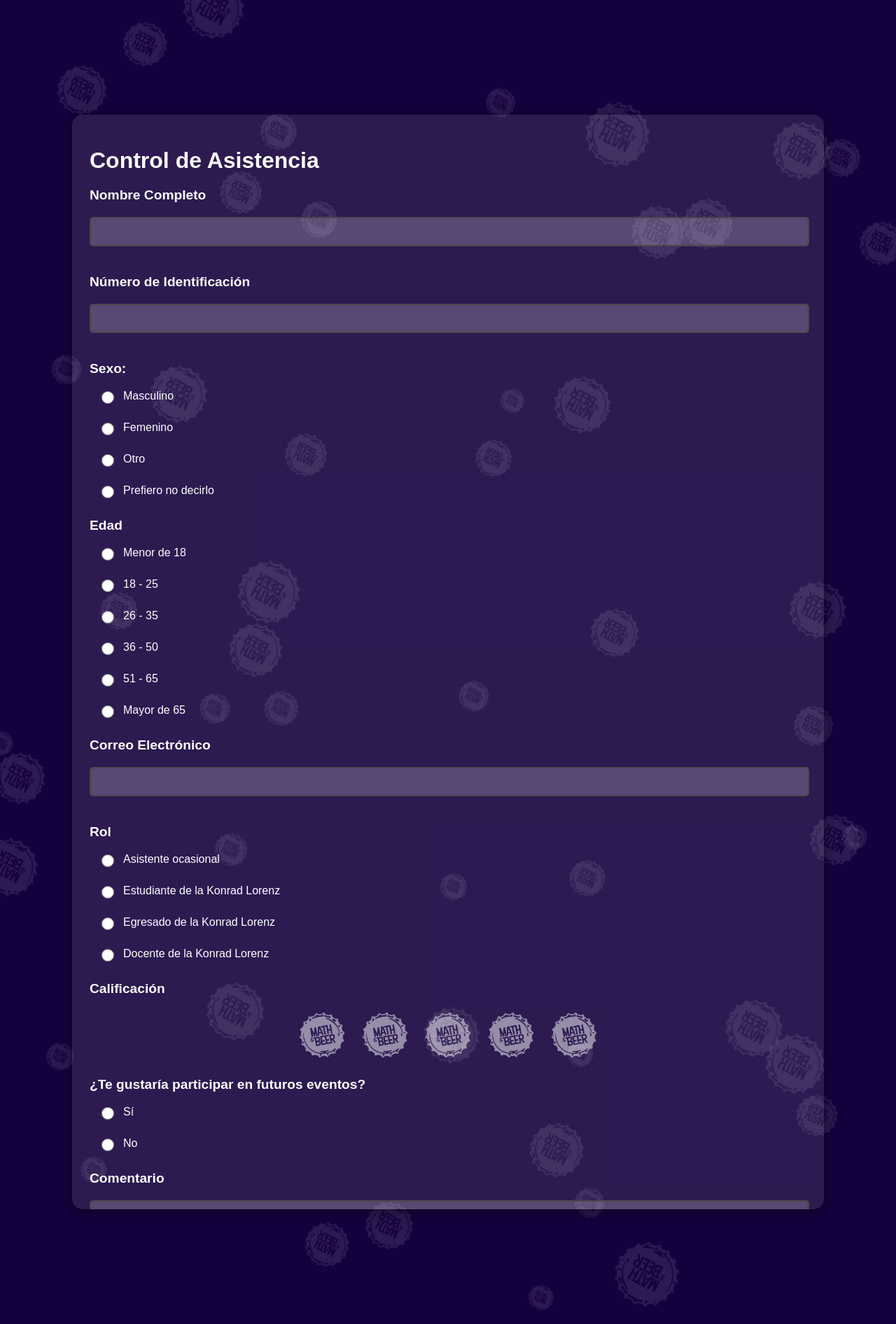
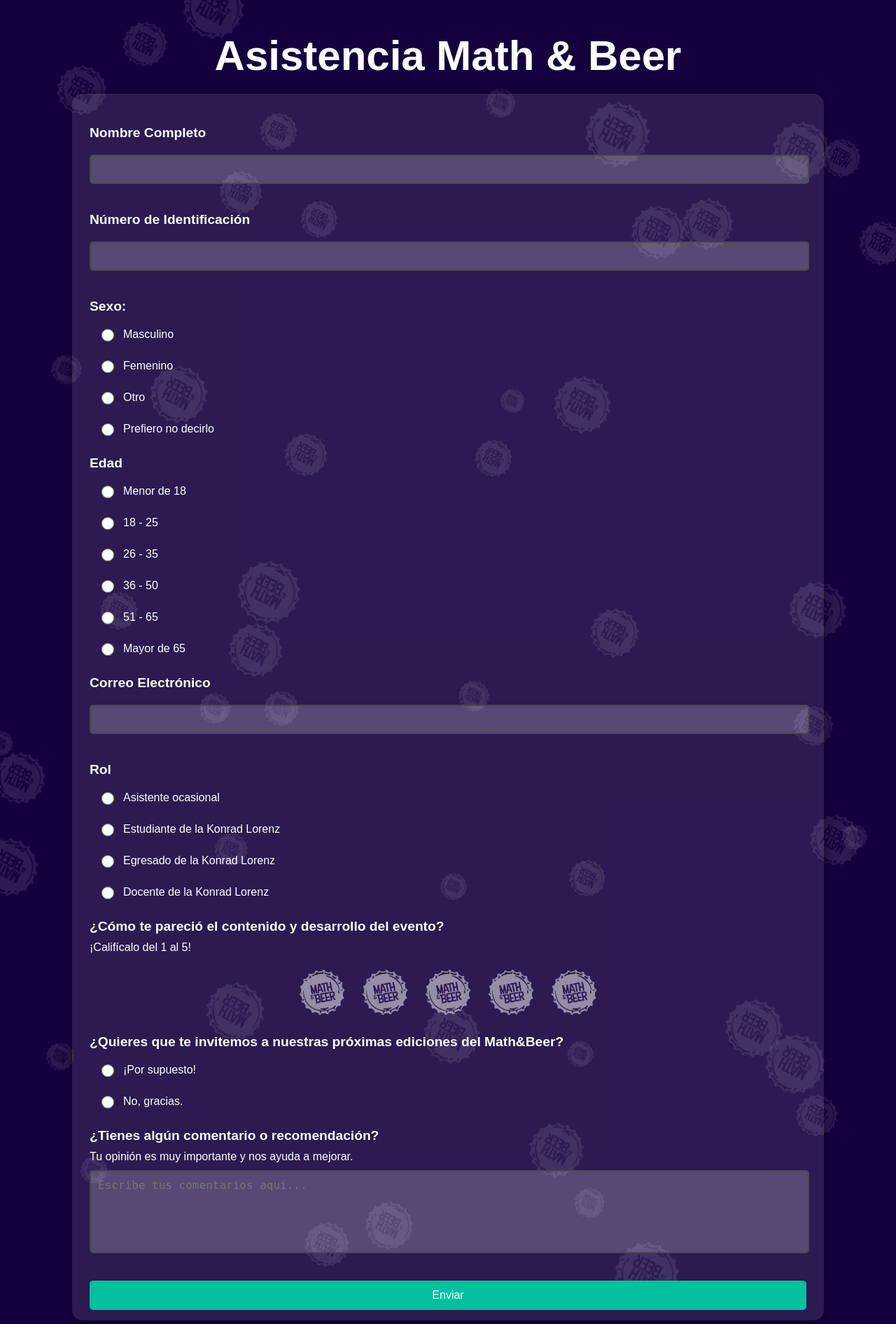
Before and after one commit to Nickdiaz14/Binary-Puzzle, a Flask app: page /forms in a window 1280 px wide. Shown: the whole page at 70% size. Run offline with Flask 3, Linux system fonts and the light colour scheme; some libraries are stand-ins or nearby versions.

Commit message:
Finish the forms view

```diff
--- a/app.py
+++ b/app.py
@@ -1,4 +1,5 @@
 from flask import Flask, render_template, request, jsonify
+from datetime import datetime
 import psycopg2
 import random
 import json
@@ -15,6 +16,38 @@ def play_matrix():
     matrix = eval(linea_especifica)
 
     return jsonify({'matrix': matrix})
+
+@app.route('/attendance', methods=['POST'])
+def attendance():
+    try:
+        connection = connect_db()
+        cursor = connection.cursor()
+
+        # Procesar los datos
+        nombre_completo = request.form['nombre_completo']
+        numero_identificacion = request.form['numero_identificacion']
+        sexo = request.form['sexo']
+        edad = request.form['edad']
+        correo_electronico = request.form['correo_electronico']
+        rol = request.form['rol']
+        calificacion = request.form['calificacion']
+        futuros_eventos = request.form['futuros_eventos']
+        comentario = request.form['comentario']
+        now = datetime.now()
+        fecha = f'{str(now.day).zfill(2)}/{str(now.month).zfill(2)}/{now.year}'
+        cursor.execute("""
+                INSERT INTO attendance
+                ("Fecha", "Nombre", "Identificación", "Sexo", "Edad", "Correo", "Rol", "Calificación", "Futuros_eventos", "Comentario")
+                VALUES (%s, %s, %s, %s, %s, %s, %s, %s, %s, %s);
+            """, (fecha, nombre_completo, numero_identificacion, sexo, edad, correo_electronico, rol, calificacion, futuros_eventos, comentario))
+
+        connection.commit()
+        cursor.close()
+        connection.close()
+        return jsonify({'success': True})
+    except Exception as e:
+        print("Error:", e)
+        return jsonify({'success': False})
 
 @app.route('/memory', methods=['POST'])
 def memory():
--- a/templates/forms.html
+++ b/templates/forms.html
@@ -56,7 +56,7 @@
             padding: 25px;
             box-shadow: 0 4px 20px rgba(0, 0, 0, 0.5);
             width: 80%;
-            max-height: 80vh; /* Establece una altura máxima */
+            max-height: 90vh; /* Establece una altura máxima */
             overflow-y: auto; /* Habilita el desplazamiento vertical */
         }
 
@@ -148,12 +148,35 @@
         .rating img.active {
             opacity: 1;
         }
+
+        #overlay {
+            position: fixed;
+            top: 0;
+            left: 0;
+            width: 100%;
+            height: 100%;
+            background-color: rgba(0, 0, 0, 0.9);
+            justify-content: center;
+            display: flex;
+            flex-direction: column;
+            align-items: center;
+            align-items: center;
+            color: white;
+            font-size: 15vw;
+            font-family: 'Rubik', sans-serif;
+            z-index: 1000;
+        }
     </style>
 </head>
 
 <body>
-    <form>
-        <h1>Control de Asistencia</h1>
+    <div id="overlay">
+        <label id="overlay-label" style="font-size: 50px; font-weight: bold; margin-bottom: 20px;"></label>
+        <div id="overlay-buttons"></div>
+    </div>
+
+    <h1 style="font-size: 60px;">Asistencia Math & Beer</h1>
+    <form id="your-form-id" onsubmit="submitForm(event)">
         <label class="titulo-pregunta">Nombre Completo</label>
         <input type="text" name="nombre_completo" required><br>
 
@@ -225,33 +248,37 @@
             <label>Docente de la Konrad Lorenz</label>
         </div>
 
-        <label class="titulo-pregunta">Calificación</label>
+        <label class="titulo-pregunta">¿Cómo te pareció el contenido y desarrollo del evento?</label>
+        <label>¡Califícalo del 1 al 5!</label>
         <div class="rating">
             <img src="/static/images/logo_M&B_b.png" style="width: 80px; height: 80px;" alt="1 estrella" onclick="updateRating(1)">
             <img src="/static/images/logo_M&B_b.png" style="width: 80px; height: 80px;" alt="2 estrellas" onclick="updateRating(2)">
             <img src="/static/images/logo_M&B_b.png" style="width: 80px; height: 80px;" alt="3 estrellas" onclick="updateRating(3)">
             <img src="/static/images/logo_M&B_b.png" style="width: 80px; height: 80px;" alt="4 estrellas" onclick="updateRating(4)">
             <img src="/static/images/logo_M&B_b.png" style="width: 80px; height: 80px;" alt="5 estrellas" onclick="updateRating(5)">
- </div>
+        </div>
         <input type="hidden" name="calificacion" id="calificacion">
 
-        <label class="titulo-pregunta">¿Te gustaría participar en futuros eventos?</label>
+        <label class="titulo-pregunta">¿Quieres que te invitemos a nuestras próximas ediciones del Math&Beer?</label>
         <div class="opcion-multiple">
-            <input type="radio" name="futuros_eventos" value="si">
-            <label>Sí</label>
+            <input type="radio" name="futuros_eventos" value="¡Por supuesto!">
+            <label>¡Por supuesto!</label>
         </div>
         <div class="opcion-multiple">
-            <input type="radio" name="futuros_eventos" value="no">
-            <label>No</label>
+            <input type="radio" name="futuros_eventos" value="No, gracias.">
+            <label>No, gracias.</label>
         </div>
 
-        <label class="titulo-pregunta">Comentario</label>
+        <label class="titulo-pregunta">¿Tienes algún comentario o recomendación?</label>
+        <label>Tu opinión es muy importante y nos ayuda a mejorar.</label>
         <textarea name="comentario" rows="5" placeholder="Escribe tus comentarios aquí..."></textarea><br>
-
-        <button type="submit">Enviar</button>
+        <button id="enviar" type="submit">Enviar</button>
     </form>
 
     <script>
+        let overlay = document.getElementById('overlay');
+        overlay.style.display = "none"; // Ocultar overlay al empezar
+
         const form = document.querySelector('form');
 
         document.querySelectorAll('.opcion-multiple').forEach(opcion => {
@@ -341,6 +368,42 @@
             });
             document.getElementById('calificacion').value = rating;
         }
+
+        async function submitForm(event) {
+            event.preventDefault(); // Evitar recargar página
+            const submitButton = document.getElementById('enviar');
+            submitButton.textContent = 'Enviando...'; // Cambiar texto del botón
+            submitButton.style.backgroundColor = '#ccc'; // Cambiar color del botón
+            submitButton.disabled = true; // Deshabilitar el botón de envío
+
+            const formData = new FormData(event.target);
+
+            const response = await fetch('/attendance', {
+                method: 'POST',
+                body: formData
+            });
+
+            const result = await response.json();
+            const overlay = document.getElementById('overlay');
+            overlay.style.display = 'flex'; // Mostrar overlay al enviar el formulario
+            const overlayContent = document.createElement('div');
+            const overlayLabel = document.getElementById('overlay-label');
+            const overlayButtons = document.getElementById('overlay-buttons');
+
+            if (result.success) {
+                overlayLabel.textContent = 'Información cargada correctamente. ¿Desea cargar otro registro?';
+                overlayButtons.innerHTML = `
+                    <button onclick="location.href='/forms'" class="resolver azulito" style="font-size: 20px; font-weight: bold; margin-top: 20px;">Nuevo Registro</button>
+                `;
+            } else {
+                overlayLabel.textContent = 'No se subió la información debido a un error.';
+                overlayButtons.innerHTML = ''; // Limpiamos botones
+                setTimeout(() => {
+                    window.location.reload(); // Recargar página después de 5 segundos
+                }, 5000);
+            }
+        }
+
     </script>
 </body>
 </html>
```
